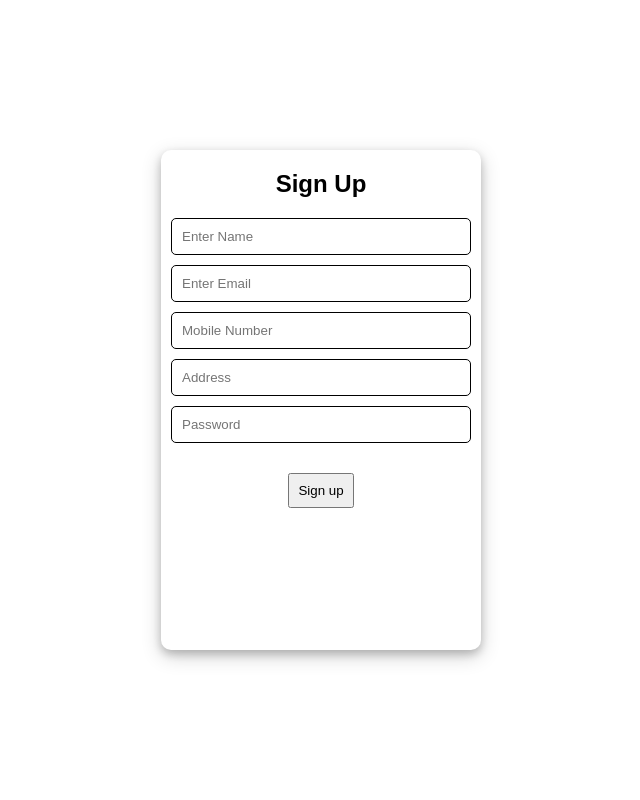
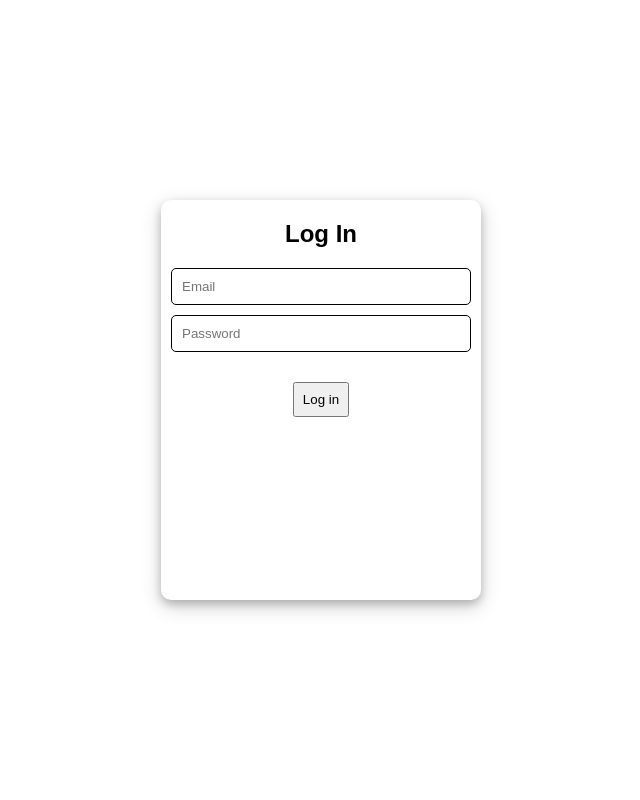
Before and after one commit to FLOODWATCH/FloodWatch, an Angular app: page / in a window 1280 px wide. Shown: the top 800 px of the page, without its empty margins (319-959 px from the left). Built offline with nearby package versions, Linux system fonts and the light colour scheme; data requests are answered from the project's data file.

Commit message:
Added login functionality

```diff
--- a/db.json
+++ b/db.json
@@ -39,6 +39,14 @@
       "address": "Amaya 2 Tanza Cavite",
       "password": "kc123",
       "id": 5
+    },
+    {
+      "name": "Test again",
+      "email": "yes naman",
+      "mobile": "09305193102",
+      "address": "romblon",
+      "password": "123456keemchard",
+      "id": 6
     }
   ]
 }
--- a/src/app/app-routing.module.ts
+++ b/src/app/app-routing.module.ts
@@ -1,6 +1,5 @@
 import { NgModule } from '@angular/core';
 import { Routes, RouterModule } from '@angular/router';
-import { LoginComponent } from './components/login/login.component';
 
 const routes: Routes = [
   // { path: '', redirectTo: 'login', pathMatch: 'full' },
--- a/src/app/app.component.html
+++ b/src/app/app.component.html
@@ -1 +1,2 @@
+<app-login></app-login>
 <app-signup></app-signup>
--- a/src/app/register/login/login.component.css
+++ b/src/app/register/login/login.component.css
@@ -0,0 +1,36 @@
+.log-main-con {
+  height: 100vh;
+  background-color: white;
+  display: flex;
+  align-items: center;
+  justify-content: center;
+}
+
+.log-form {
+  height: 400px;
+  width: 320px;
+  background-color: white;
+  padding: 10px;
+  border-radius: 10px;
+  box-shadow: 0 4px 8px 0 rgba(0, 0, 0, 0.2), 0 6px 20px 0 rgba(0, 0, 0, 0.19);
+}
+.log-form h2 {
+  margin: 10px 0 20px 0;
+  display: flex;
+  justify-content: center;
+}
+.log-form > div input {
+  width: 100%;
+  margin-bottom: 10px;
+  padding: 10px;
+  border-radius: 5px;
+  border: 1px solid black;
+}
+.log-form section {
+  display: flex;
+  justify-content: center;
+  margin-top: 20px;
+}
+.log-form section input {
+  padding: 8px;
+}
--- a/src/app/register/login/login.component.html
+++ b/src/app/register/login/login.component.html
@@ -1 +1,26 @@
-<p>login works!</p>
+<div class="log-main-con">
+  <form class="log-form" (ngSubmit)="login()">
+    <h2>Log In</h2>
+    <div>
+      <input
+        type="text"
+        name="email"
+        [(ngModel)]="email"
+        id="email"
+        placeholder="Email"
+      />
+    </div>
+    <div>
+      <input
+        type="password"
+        name="password"
+        [(ngModel)]="password"
+        id="password"
+        placeholder="Password"
+      />
+    </div>
+    <section>
+      <input type="submit" value="Log in" />
+    </section>
+  </form>
+</div>
--- a/src/app/register/login/login.component.ts
+++ b/src/app/register/login/login.component.ts
@@ -1,15 +1,33 @@
 import { Component, OnInit } from '@angular/core';
+import { userInterface } from 'src/app/user-interface';
+import { UserCredService } from 'src/app/register-services/user-cred.service';
 
 @Component({
   selector: 'app-login',
   templateUrl: './login.component.html',
-  styleUrls: ['./login.component.css']
+  styleUrls: ['./login.component.css'],
 })
 export class LoginComponent implements OnInit {
+  userVariable: userInterface[] = [];
+  constructor(private userObj: UserCredService) {}
 
-  constructor() { }
+  email: string;
+  password: string;
+  ngOnInit(): void {}
 
-  ngOnInit(): void {
+  login() {
+    // let emailVar: HTMLInputElement = document.querySelector('#email');
+    // let passVar: HTMLInputElement = document.querySelector('#password');
+
+    this.userObj.getUserFromService().subscribe((u) => {
+      const theUser = u.find((a: any) => {
+        return a.email === this.email && a.password === this.password;
+      });
+      if (theUser) {
+        alert('Login Success');
+      } else {
+        alert('User Not Found');
+      }
+    });
   }
-
 }
```
